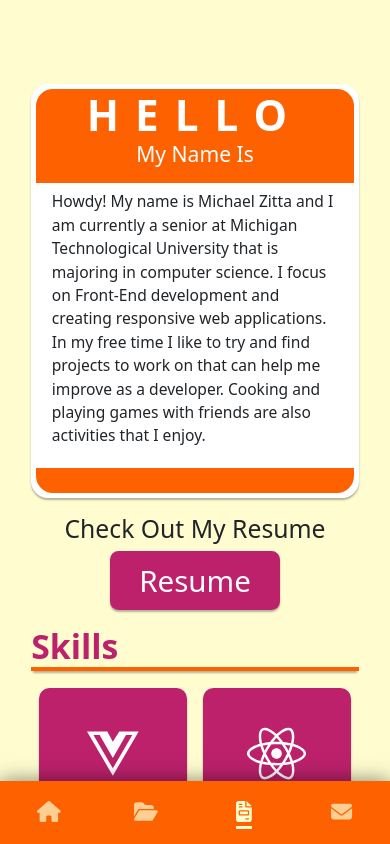
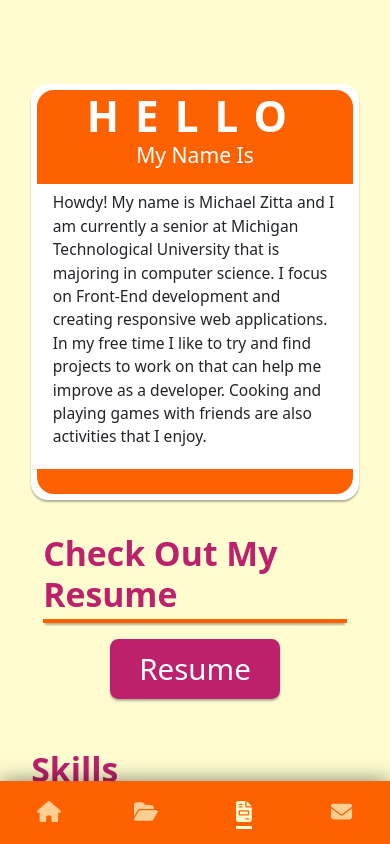
Before and after one commit to mezitta/portfolio, a React (Create React App) app: page /about in a window 390 px wide. Built offline with nearby package versions, Linux system fonts and the light colour scheme.

Commit message:
About page formatting

```diff
--- a/src/components/About.css
+++ b/src/components/About.css
@@ -16,8 +16,9 @@
 
 .about-section {
     padding: 0 !important;
-    margin: 0 !important;
+    margin-bottom: 3vh !important;
     display: flex;
+    height: fit-content;
     align-items: center;
     justify-content: center;
 }
@@ -30,8 +31,9 @@
     background-color: #FFFFFF;
     padding: 0 !important;
     border-radius: 2vh;
-    border: 5px solid #FFFFFF;
+    border: 0.75vh solid #FFFFFF;
     box-shadow: 0 2px 2px rgba(0, 0, 0, 0.3);
+    margin-bottom: 4vh;
 }
 
 .tag-header{
@@ -94,7 +96,10 @@
 .skill-header {
     color: #bd216c;
     font-size: 4vh;
+    width: 80%;
+    margin: auto;
     font-weight: bold;
+    padding-bottom: 0.5vh;
     border-bottom: 0.5vh solid #FE6100;
     box-shadow: 0 4px 2px -2px rgba(0, 0, 0, 0.3);
     margin-bottom: 2vh;
@@ -125,11 +130,24 @@
 
 .about-resume {
     text-align: center;
-    padding: 1em;
+    padding: 0 1em 0 1em;
+    margin-bottom: 3vh;
 }
 
 .about-resume a {
     width: fit-content;
+}
+
+.about-resume h2 {
+    font-size: 4vh;
+    font-weight: bold;
+    text-align: left;
+    width: 100%;
+    border-bottom: 0.5vh solid #FE6100;
+    padding-bottom: 0.5vh;
+    margin-bottom: 2vh;
+    box-shadow: 0 4px 2px -2px rgba(0, 0, 0, 0.3);
+    color: #bd216c;
 }
 
 .about-resume button {
@@ -158,7 +176,7 @@ ul {
 @media only screen and (max-width: 992px) {
     .about-body {
         margin-top: 10vh;
-        padding: 0 10vw;
+        padding: 0 15vw;
         display: block;
     }
 
@@ -173,7 +191,7 @@ ul {
 
 @media only screen and (max-width: 700px) {
     .about-body {
-        padding: 0 8vw 20vh 8vw;
+        padding: 0 8vw 170vh 8vw;
     }
 
     .tag-body {
@@ -183,6 +201,10 @@ ul {
     .skill {
         height: 20vh;
         width: 90%;
+    }
+
+    .skill-header {
+        width: 100%;
     }
 
     .skills-row {
```
